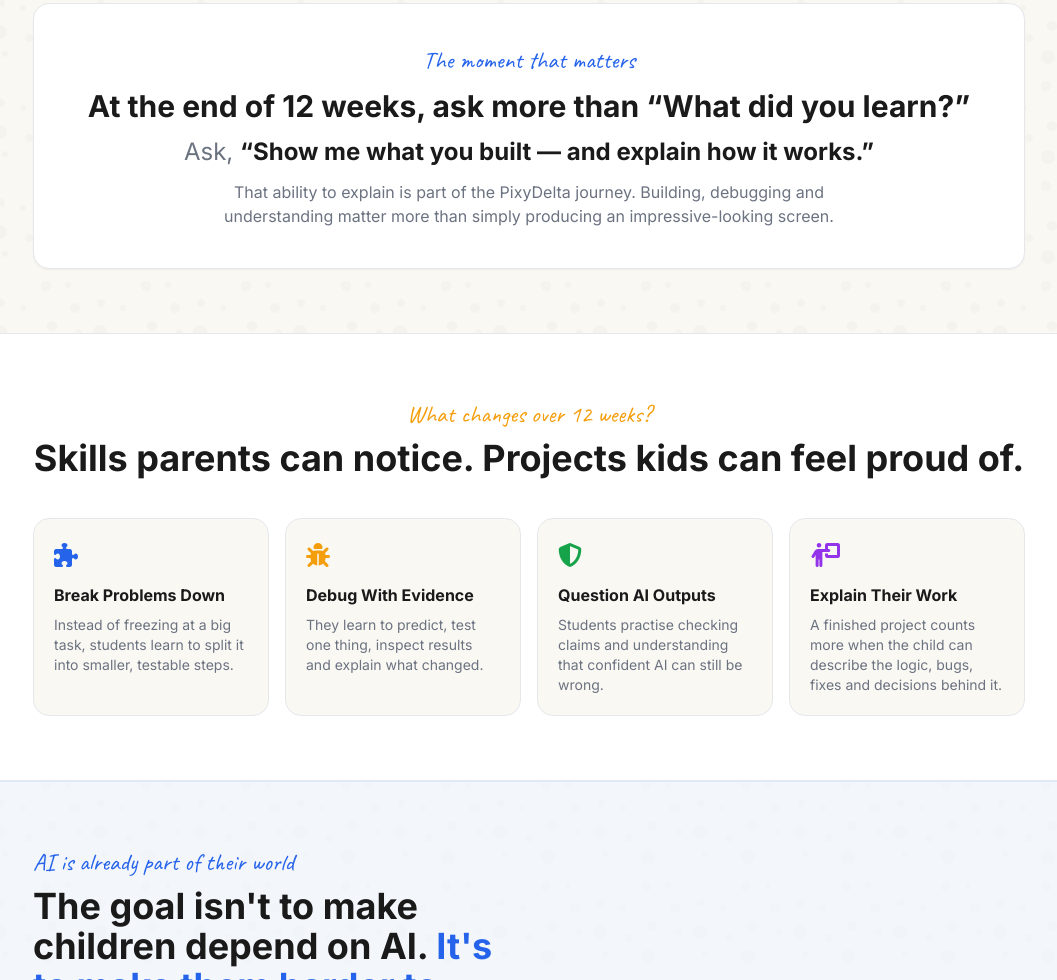
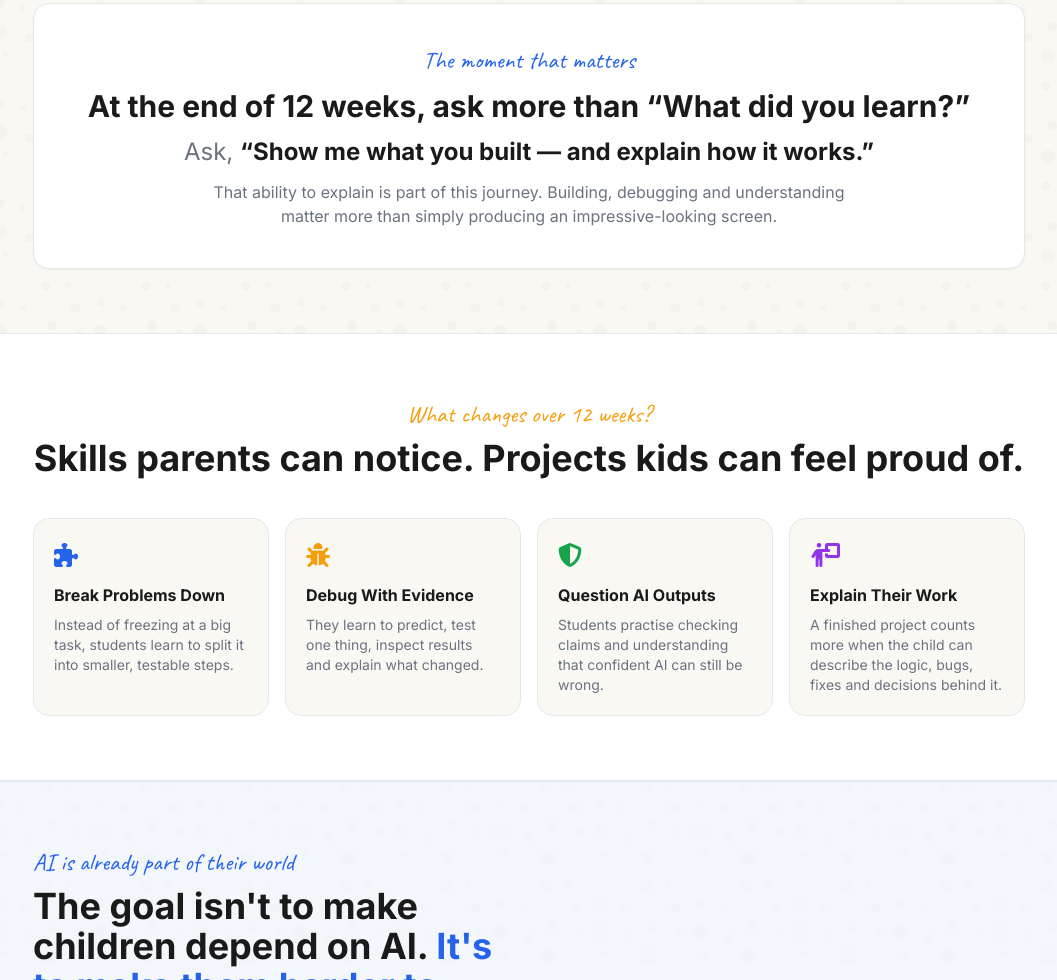
Before and after one commit to saficool/pixydelta-website, a plain HTML site: page index.html in a window 1280 px wide. Shown: the part 4379-5359 px from the top of the page, without its empty margins (111-1168 px from the left). Drawn offline with nearby package versions, Linux system fonts and the light colour scheme.

Commit message:
minor bug fix

```diff
--- a/index.html
+++ b/index.html
@@ -1037,7 +1037,7 @@
             </h3>
             <p class="text-xl md:text-2xl text-muted mb-3">Ask, <span class="font-bold text-ink">“Show me what you built
                     — and explain how it works.”</span></p>
-            <p class="text-muted max-w-2xl mx-auto">That ability to explain is part of the PixyDelta journey. Building,
+            <p class="text-muted max-w-2xl mx-auto">That ability to explain is part of this journey. Building,
                 debugging and understanding matter more than simply producing an impressive-looking screen.</p>
         </div>
     </section>
```
